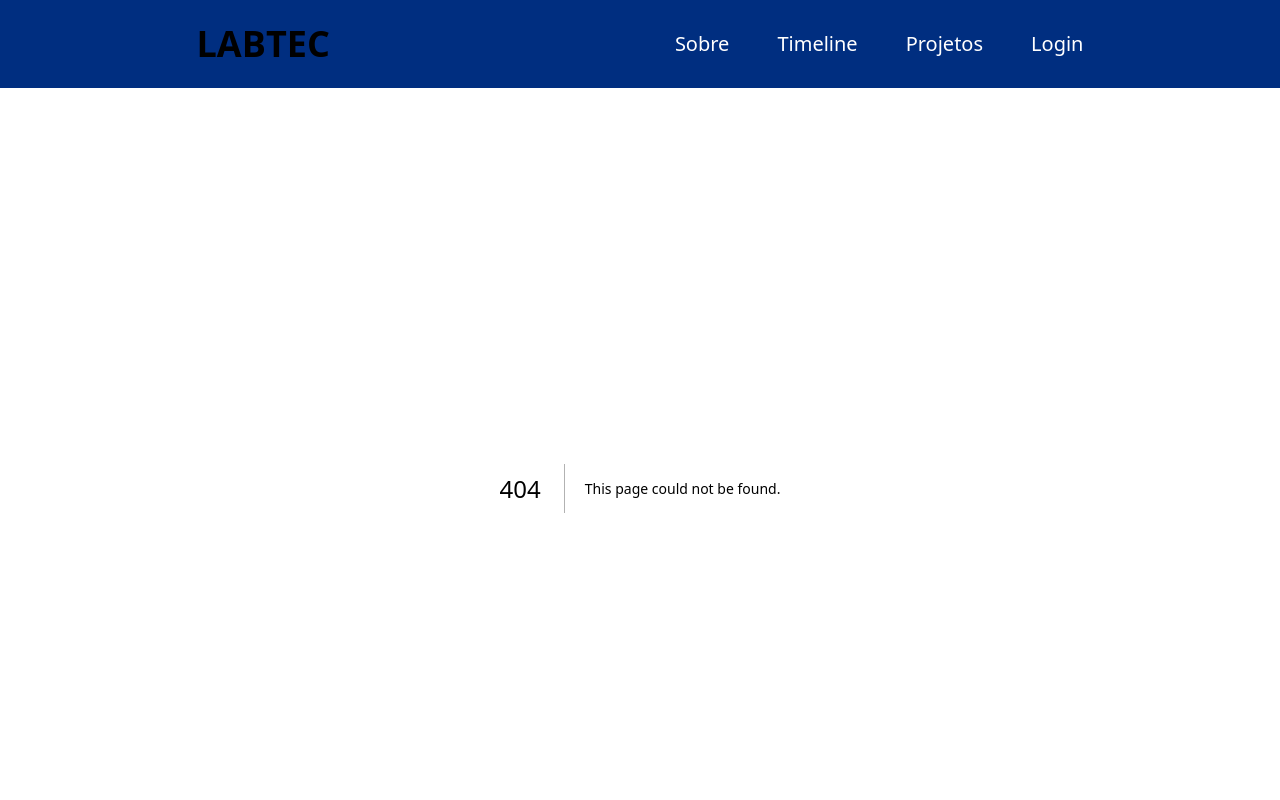
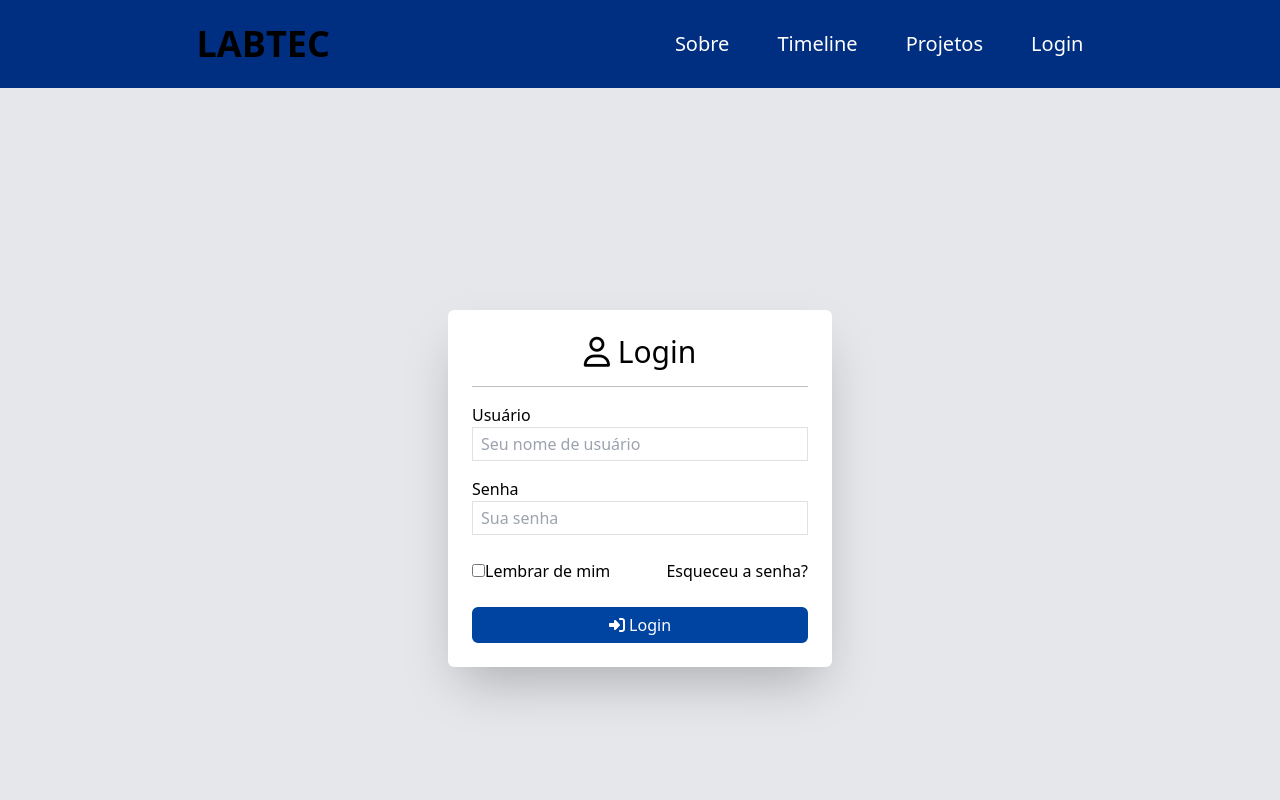
Before and after one commit to LorenzoDalBo/lpa-frontend, a Next.js app: page /AuthenticationPage in a window 1280 px wide. Before the commit this address had no page. Shown: the top 800 px of the page. Built offline with nearby package versions, Linux system fonts and the light colour scheme.

Commit message:
login page, authentication page e algumas alterações

```diff
--- a/package.json
+++ b/package.json
@@ -9,6 +9,10 @@
     "lint": "next lint"
   },
   "dependencies": {
+    "@fortawesome/fontawesome-svg-core": "^6.4.0",
+    "@fortawesome/free-regular-svg-icons": "^6.4.0",
+    "@fortawesome/free-solid-svg-icons": "^6.4.0",
+    "@fortawesome/react-fontawesome": "^0.2.0",
     "autoprefixer": "10.4.14",
     "bootstrap": "^5.3.0",
     "eslint": "8.42.0",
--- a/src/components/Footer/footer.jsx
+++ b/src/components/Footer/footer.jsx
@@ -4,13 +4,13 @@ export default function Footer() {
   return (
     <footer className="bg-gray2 h-fit w-screen flex justify-center items-center gap-40">
       <a href="https://unisatc.com.br/">
-        <img className="h-28" src="images/bannerSatcsemfundo.png"></img>
+        <img className="h-24" src="images/bannerSatcsemfundo.png"></img>
       </a>
       <a href="https://unisatc.com.br/graduacao/engenharia-de-software/">
-        <img className="h-32" src="images/LogoSoftwareSemfundo.png"></img>
+        <img className="h-28" src="images/LogoSoftwareSemfundo.png"></img>
       </a>
       <a href="https://unisatc.com.br/graduacao/engenharia-de-computacao/">
-        <img className="h-28" src="images/logocomputação.png"></img>
+        <img className="h-24" src="images/logocomputação.png"></img>
       </a>
     </footer>
   );
--- a/src/components/Projetos/Modal.jsx
+++ b/src/components/Projetos/Modal.jsx
@@ -6,17 +6,18 @@ export default function Modal({ isOpen, setModalClosed }) {
       <div className="flex justify-center items-center">
         <div
           className={`bg-gray bg-opacity-100 h-fit w-[1000px] fixed p-3
-             rounded-xl z-[1000] flex justify-center items-center`}>
+             rounded-xl z-[1000] flex justify-center items-center`}
+        >
           <div>
             <h1 className="font-inter text-xl text-white flex justify-center item-center">
-              <strong>TRABALHANDO NISSO!</strong>
+              <strong>Cadastro de projeto</strong>
             </h1>
-            {/*<div className="grid row justify-center gap-3 mt-2 p-2">
+            <div className="grid row justify-center gap-3 mt-2 p-2">
               <h2>Insira a imagem que representará o projeto:</h2>
               <input
                 className="w-80 h-7 rounded-xl"
-                type="src"
-                imagem="src"
+                type="file"
+                imagem=""
                 id="image"
               ></input>
               <input
@@ -39,7 +40,7 @@ export default function Modal({ isOpen, setModalClosed }) {
                 descricao="txt"
                 id="description"
               ></input>
-            </div> */}
+            </div>
             <div className="flex justify-center gap-3 mt-8">
               <Button className="bg-red" onClick={setModalClosed}>
                 Cancelar
@@ -53,4 +54,4 @@ export default function Modal({ isOpen, setModalClosed }) {
   }
 
   return null;
-}
+};
--- /dev/null
+++ b/src/pages/AuthenticationPage.jsx
@@ -0,0 +1,69 @@
+import { Button } from "react-bootstrap";
+import { library } from "@fortawesome/fontawesome-svg-core";
+import { fas } from "@fortawesome/free-solid-svg-icons";
+import { FontAwesomeIcon } from "@fortawesome/react-fontawesome";
+library.add(fas);
+
+export default function Autenticação() {
+  return (
+    <div className="flex justify-center items-center h-screen bg-gray0 text-black">
+      <div className="w-96 p-6 shadow-2xl rounded-md bg-white">
+        <link
+          rel="stylesheet"
+          href="https://cdnjs.cloudflare.com/ajax/libs/font-awesome/6.4.0/css/all.min.css"
+        ></link>
+        <h1 className="text-3xl block text-center">
+          <i class="fa-regular fa-user"></i> Login
+        </h1>
+        <hr className="mt-3" />
+        <div className="mt-3">
+          <label for="Username" classname="block text-base mb-2">
+            Usuário
+          </label>
+          <input
+            type="text"
+            id="Username"
+            className={`
+                    border w-full text-base px-2 py-1
+                    focus:outline-none focus:ring-0 focus:border-gray
+                    `}
+            placeholder="Seu nome de usuário"
+          ></input>
+        </div>
+        <div className="mt-3">
+          <label for="Password" classname="block text-base mb-2">
+            Senha
+          </label>
+          <input
+            type="password"
+            id="Username"
+            className={`
+                    border w-full text-base px-2 py-1
+                    focus:outline-none focus:ring-0 focus:border-gray
+                    `}
+            placeholder="Sua senha"
+          ></input>
+        </div>
+        <div className="mt-4 flex justify-between items-center">
+          <div>
+            <input type="checkbox"></input>
+            <label>Lembrar de mim</label>
+          </div>
+          <div>
+            <a href="#" classname="text-bluesatc4 font-sans">
+              Esqueceu a senha?
+            </a>
+          </div>
+        </div>
+        <div className="mt-4">
+          <Button
+            type="submit"
+            className="border-2 border-bluesatc2 bg-bluesatc2 text-white py-1 w-full rounded-md"
+          >
+            <FontAwesomeIcon icon="fa-solid fa-right-to-bracket" /> Login
+          </Button>
+        </div>
+      </div>
+    </div>
+  );
+}
--- a/src/pages/LoginPage.jsx
+++ b/src/pages/LoginPage.jsx
@@ -1,16 +1,61 @@
+import { Button } from "react-bootstrap";
+import { library } from "@fortawesome/fontawesome-svg-core";
+import { fas } from "@fortawesome/free-solid-svg-icons";
+import { FontAwesomeIcon } from "@fortawesome/react-fontawesome";
+library.add(fas);
 
-import WorkingIcon from "@/components/icon/Working";
-
-export default function Login(){
-    return(
-        <main className="bg-gray0 h-screen w-screenn p-4">
-            <WorkingIcon/>
-            <div className="flex justify-around m-8">
-                <div className="h-[580px] w-[480px] bg-white flex justify-center items-center rounded-2xl shadow-2xl">
-                    <h1 className="text-2xl text-black">Em construção!</h1>
-                </div>
-            </div>
-        </main>
-    )
-
+export default function Login() {
+  return (
+    <div className="flex justify-center items-center h-screen bg-gray0 text-black">
+      <div className="grid grid-cols-2 gap-32 justify-center items-center">
+        <div className="w-96 p-6 shadow-2xl rounded-md bg-white">
+          <link
+            rel="stylesheet"
+            href="https://cdnjs.cloudflare.com/ajax/libs/font-awesome/6.4.0/css/all.min.css"
+          ></link>
+          <h1 className="text-3xl block text-center">
+            <i class="fa-regular fa-user"></i> <br />
+            Sou administrador ou faço parte do laboratório
+          </h1>
+          <hr className="mt-3" />
+          <div className="mt-3">
+            <p className="text-justify px-4">
+              Para colaboradores da UNISATC que fazem parte do laboratório
+              LABTEC ou administradores deste projeto.
+            </p>
+          </div>
+          <div className="mt-4">
+            <Button className="border-2 border-bluesatc2 bg-bluesatc2 text-white py-1 w-full rounded-md">
+              <FontAwesomeIcon icon="fa-solid fa-right-to-bracket" />{" "}
+              <a href="http://localhost:3000/AuthenticationPage">
+                Ir para o Login
+              </a>
+            </Button>
+          </div>
+        </div>
+        <div className="w-96 p-6 shadow-2xl rounded-md bg-white">
+          <link
+            rel="stylesheet"
+            href="https://cdnjs.cloudflare.com/ajax/libs/font-awesome/6.4.0/css/all.min.css"
+          ></link>
+          <h1 className="text-3xl block text-center">
+            <FontAwesomeIcon icon="fa-solid fa-people-group" /> <br />
+            Sou estudante ou visitante
+          </h1>
+          <hr className="mt-3" />
+          <div className="mt-3">
+            <p className="text-justify px-4">
+              Para visitantes ou alunos UNISATC que possuem interesse em
+              visualizar o site e os projetos.
+            </p>
+          </div>
+          <div className="mt-4">
+            <Button className="border-2 border-bluesatc2 bg-bluesatc2 text-white py-1 w-full rounded-md">
+              <a href="http://localhost:3000/">Apreciar o site</a>
+            </Button>
+          </div>
+        </div>
+      </div>
+    </div>
+  );
 }
--- a/src/pages/index.js
+++ b/src/pages/index.js
@@ -4,7 +4,7 @@ import { Button } from "react-bootstrap";
 import Banner from "@/components/Banner/banner";
 export default function Home() {
   return (
-    <main className="bg-gray0 h-fit w-screen -mr-6">
+    <main className="bg-gray0 h-fit w-screen">
       <Banner />
       <div className="mt-0 p-1 text-center">
         <h1 className="mt-4 text-2xl font-inter text-bluesatc1">
@@ -13,11 +13,11 @@ export default function Home() {
           </strong>
         </h1>
         <p className="mt-3 font-inter text-xl text-bluesatc2">
-          O LabTec é nossa plataforma de desenvolvimento de projetos dos cursos
-          de Engenharia de Software e Engenharia da Computação do{" "}
           <a href="https://www.google.com/maps/place/SATC+-+Educação,+Tecnologia+e+Inovação/@-28.7025207,-49.4080067,17z/data=!3m1!4b1!4m6!3m5!1s0x95218252afb9fcaf:0x1bb8a5bef9a85c0e!8m2!3d-28.7025207!4d-49.4054264!16s%2Fg%2F11g9swk2dt?entry=ttu">
-            Centro Universitário SATC localizado no campus da instituição em
-            Criciúma - Santa Catarina.
+            O LabTec é nossa plataforma de desenvolvimento de projetos dos
+            cursos de Engenharia de Software e Engenharia da Computação do Centro
+            Universitário SATC localizado no campus da instituição em Criciúma -
+            Santa Catarina.
           </a>
         </p>
       </div>
@@ -42,10 +42,10 @@ export default function Home() {
       <div className="pl-8 flex gap-2">
         <div className=" p-3 d-flex mt-10 w-100 h-72">
           <img
-            className="h-[300px] w-[300px] rounded-2xl shadow-2xl"
+            className="h-[280px] w-[280px] rounded-2xl shadow-2xl"
             src="/images/timelinelupa.svg"
           ></img>
-          <p className="pl-4 w-82 ml-2 mr-6 font-inter text-justify text-bluesatc2 text-lg">
+          <p className="pl-4 w-82 ml-2 mr-6 font-inter text-justify text-bluesatc2 text-base">
             A linha do tempo permite uma visualização geral de todas as
             atividades que envolvem o curso de engenharia de Software e
             Computação. Para cada evento aparece uma breve descrição do projeto,
@@ -59,10 +59,10 @@ export default function Home() {
         </div>
         <div className="p-3 d-flex mt-10 w-100 h-72">
           <img
-            className="h-[300px] w-[300px] rounded-xl shadow-2xl"
+            className="h-[280px] w-[280px] rounded-xl shadow-2xl"
             src="/images/projectlupa.svg"
           ></img>
-          <p className="pl-4 w-82 ml-2 mr-6 text-justify font-inter text-bluesatc2 text-lg">
+          <p className="pl-4 w-82 ml-2 mr-6 text-justify font-inter text-bluesatc2 text-base">
             Os projetos permitem uma visualização com maior detalhe, contam com
             informações de: Autores do projeto, Orientadores, Detalhes escritos
             do projeto, fotos, vídeos e anexos dos eventos ocorridos envolvendo
@@ -73,8 +73,8 @@ export default function Home() {
           </p>
         </div>
       </div>
-      <div className="p-4 mt-32">
-        <div className="bg-opacity-30 bg-bluesatc4 h-[650px] w-[1400px] ml-36 rounded-3xl">
+      <div className="flex p-4 mt-44">
+        <div className="bg-opacity-30 bg-bluesatc4 h-[650px] w-[1200px] ml-16 rounded-3xl">
           <h1 className="text-center justify-center items-center text-3xl font-inter text-bluesatc1 p-10">
             <strong>Conheça nossos principais projetos</strong>
           </h1>
--- a/src/pages/projectsPage.jsx
+++ b/src/pages/projectsPage.jsx
@@ -1,5 +1,7 @@
 import React, { useState } from "react";
+import Modal from "@/components/Projetos/Modal";
 import Card2 from "@/components/Cards/CardBase2";
+import Button from "react-bootstrap";
 import { news } from "@/styles/datas";
 import {
   Dropdown,
@@ -10,11 +12,16 @@ import {
 } from "react-bootstrap";
 
 export default function ProjectsPage() {
+  const [openModal, setOpenModal] = useState(false);
   const [filterYear, setFilterYear] = useState("");
   const [currentPage, setCurrentPage] = useState(1);
   const itemsPerPage = 9;
 
   const newsItems = news.slice(0, 14);
+
+  const handleButtonClick = () => {
+    setOpenModal(true);
+  };
 
   const handleFilterYear = (year) => {
     setFilterYear(year);
@@ -71,7 +78,20 @@ export default function ProjectsPage() {
           </DropdownButton>
         </InputGroup>
       </Form>
-
+      {/*<div className="gap-5">
+        <div className="flex justify-center gap-5 mt-8">
+          <Button className="bg-bluesatc1" onClick={handleButtonClick}>
+            Adicionar Projeto
+          </Button>
+          <Button className="bg-red ">Remover Projeto</Button>
+        </div>
+        <div>
+          <Modal
+            isOpen={openModal}
+            setModalClosed={() => setOpenModal(!openModal)}
+          ></Modal>
+        </div>
+      </div> */}
       <div className="grid grid-cols-3 gap-4 mt-8 p-1 justify-items-center">
         {currentNewsItems.map((newsItem) => (
           <Card2 key={newsItem.id} newsItem={newsItem} />
```
Also changed, not shown: 1 other file (tests, documents, lock files or other folders).
